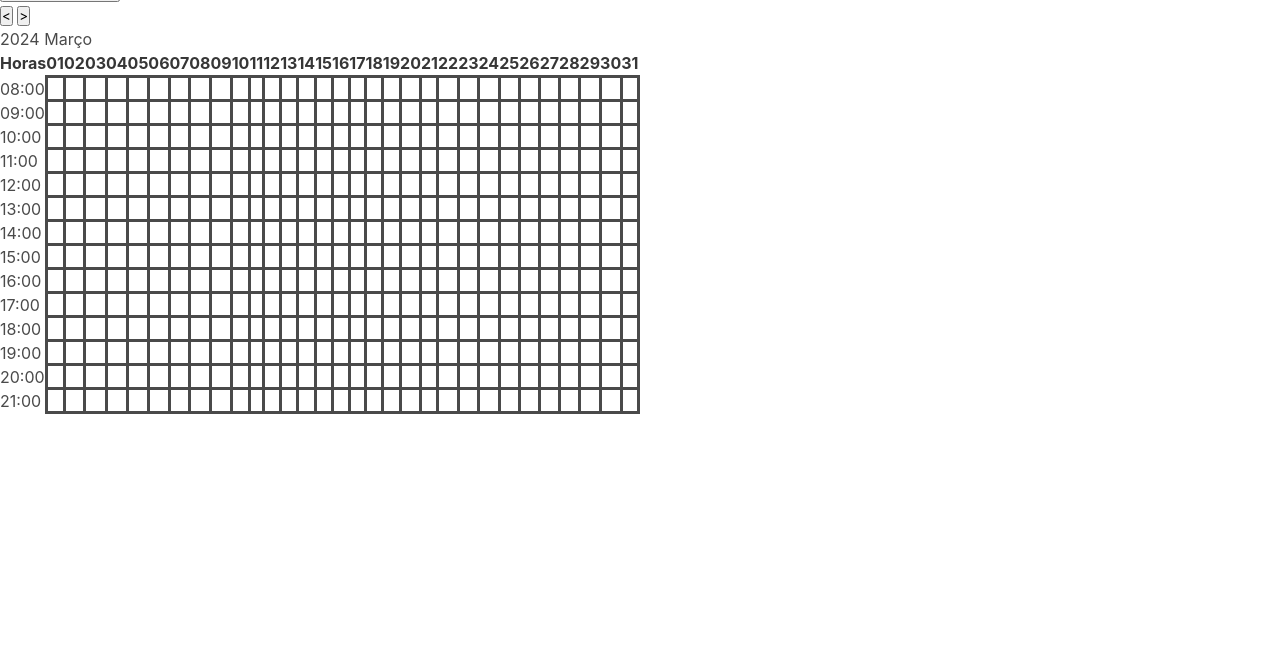
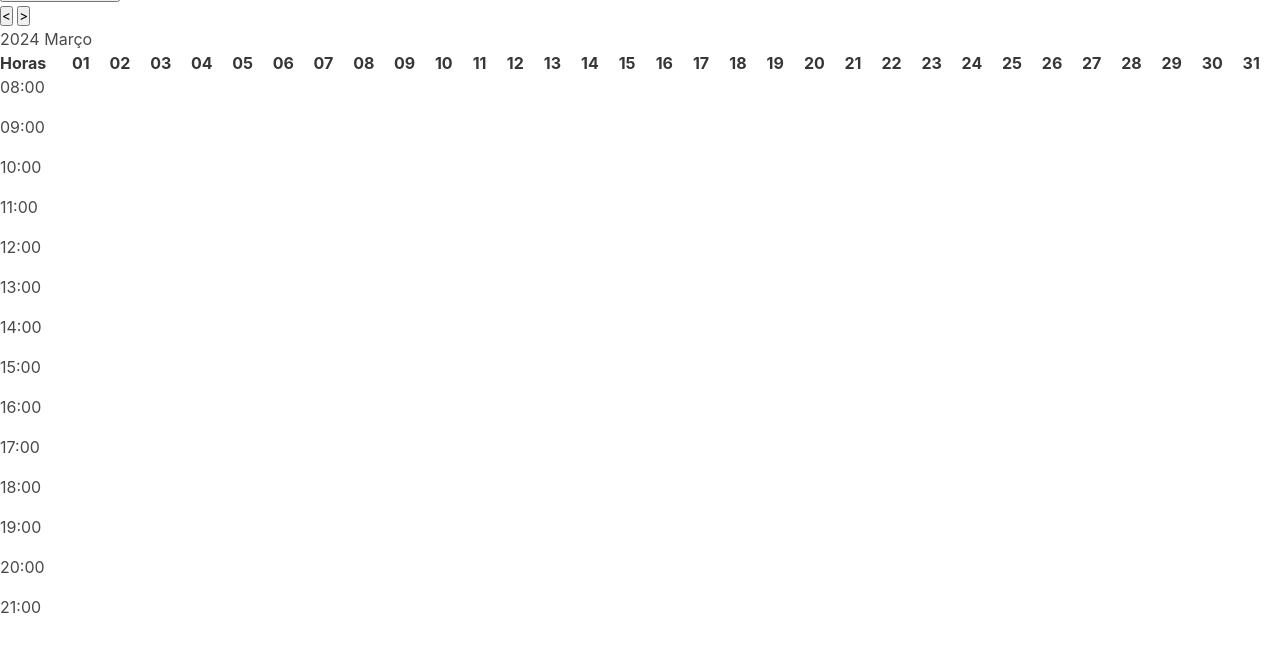
Before and after one commit to marcos-gregs/MeiaTatto, a website with bundled scripts: page MeiaTatto.html in a window 1280 px wide. Shown: the part 153-800 px from the top of the page. Built offline with nearby package versions, Linux system fonts and the light colour scheme.

Commit message:
att table 0.0.1

```diff
--- a/Assets/ClassSystem/calendarRes.js
+++ b/Assets/ClassSystem/calendarRes.js
@@ -435,8 +435,8 @@ export default class CalendarAplication {
           // Create Row
           let getRow = document.getElementById(`${element}`)
           let CreateRow = document.createElement('td')
-          CreateRow.className = Dinamic_class_name
-          CreateRow.style.border ='solid';
+          CreateRow.className =`${Dinamic_class_name} table-row`
+
           getRow.appendChild(CreateRow)
         })
         getDiv.appendChild(CreateColunm)
--- a/MeiaTatto.html
+++ b/MeiaTatto.html
@@ -139,85 +139,139 @@
             </div>
         </section>
         <section id="mainMenu">
-          <table class="calendarEvent">
-            <tr class="TableDay">
+          <div class="left-table">
+              <table >
+                <tr class="TableDayHours">
                   <th>
                     Horas
                   </th>
                 </tr>
-            <tr id ="08-hours">
+                <tr class ="hours">
                   <td>
                     08:00
                   </td>
 
                 </tr>
-            <tr id ="09-hours">
+                <tr class ="hours">
                   <td>
                     09:00
                   </td>
                 </tr>
-            <tr id ="10-hours">
+                <tr class ="hours">
                   <td>
                     10:00
                   </td>
                 </tr>
-            <tr id ="11-hours">
+                <tr class ="hours">
                   <td>
                     11:00
                   </td>
                 </tr>
-            <tr id ="12-hours">
+                <tr class ="hours">
                   <td>
                     12:00
                   </td>
                 </tr>
-            <tr id ="13-hours">
+                <tr class ="hours">
                   <td>
                     13:00
                   </td>
                 </tr>
-            <tr id ="14-hours" >
+                <tr class ="hours" >
                   <td>
                     14:00
                   </td>
                 </tr>
-            <tr id ="15-hours">
+                <tr class ="hours">
                   <td>
                     15:00
                   </td>
                 </tr>
-            <tr id ="16-hours">
+                <tr class ="hours">
                   <td>
                     16:00
                   </td>
                 </tr>
-            <tr id ="17-hours">
+                <tr class ="hours">
                   <td>
                     17:00
                   </td>
                 </tr>
-            <tr id ="18-hours">
+                <tr class ="hours">
                   <td>
                     18:00
                   </td>
                 </tr>
-            <tr id ="19-hours">
+                <tr class ="hours">
                   <td>
                     19:00
                   </td>
                 </tr>
-            <tr id ="20-hours" >
+                <tr class ="hours" >
                   <td>
                     20:00
                   </td>
                 </tr>
-            <tr id ="21-hours">
+                <tr class ="hours">
                   <td>
                     21:00
                   </td>
                 </tr>
 
               </table>
+
+          </div>
+          <div class="rigth-table">
+            <table class="calendarEvent">
+              <tr class="TableDay">
+
+              </tr>
+              <tr id ="08-hours">
+
+
+              </tr>
+              <tr id ="09-hours">
+
+              </tr>
+              <tr id ="10-hours">
+
+              </tr>
+              <tr id ="11-hours">
+
+              </tr>
+              <tr id ="12-hours">
+
+              </tr>
+              <tr id ="13-hours">
+
+              </tr>
+              <tr id ="14-hours" >
+
+              </tr>
+              <tr id ="15-hours">
+
+              </tr>
+              <tr id ="16-hours">
+
+              </tr>
+              <tr id ="17-hours">
+
+              </tr>
+              <tr id ="18-hours">
+
+              </tr>
+              <tr id ="19-hours">
+
+              </tr>
+              <tr id ="20-hours" >
+
+              </tr>
+              <tr id ="21-hours">
+
+              </tr>
+
+            </table>
+          </div>
         </section>
 
 
--- a/Style/main-style.css
+++ b/Style/main-style.css
@@ -1,5 +1,32 @@
 .Main-Section{
     position: relative;
+    width: 100vw;
+    display: flex;
+
+}
+#mainMenu{
+    width: 100vw;
+    display: flex;
+    flex-direction: row;
+}
+.left-table{
+    width: 10vw;
+}
+.rigth-table{
+    padding-left: 2%;
+
+}
+.hours{
+    height: 5vh;
+    width: 10vw;
+}
+.table-row{
+    height: 5vh;
+    width: 20vw;
+    text-align: center;
+}
+.calendarEvent{
+
+    overflow-y: scroll;
     width: 100%;
-    display: flex;
 }
```
Lines whose indentation alone changed are shown as unchanged.
